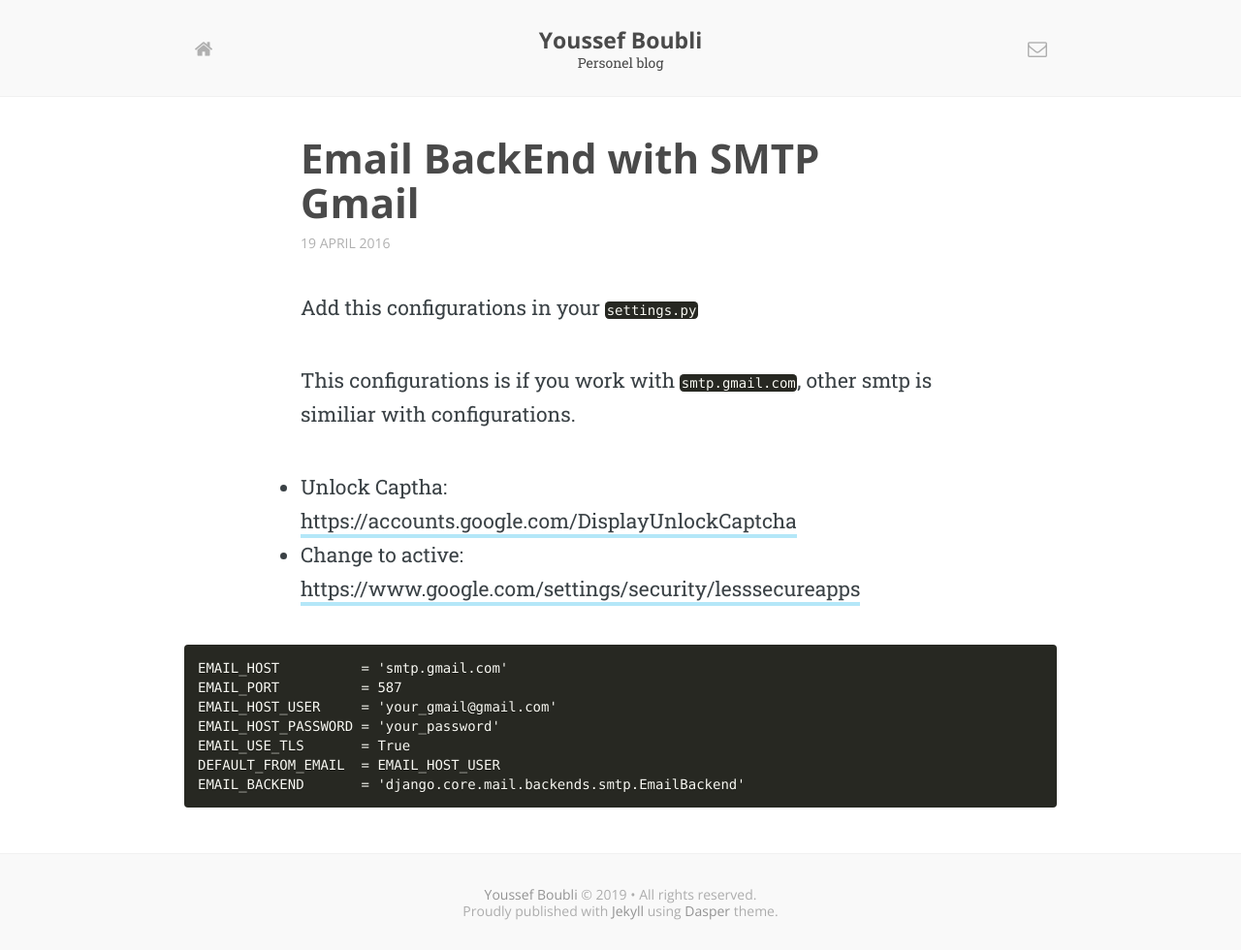
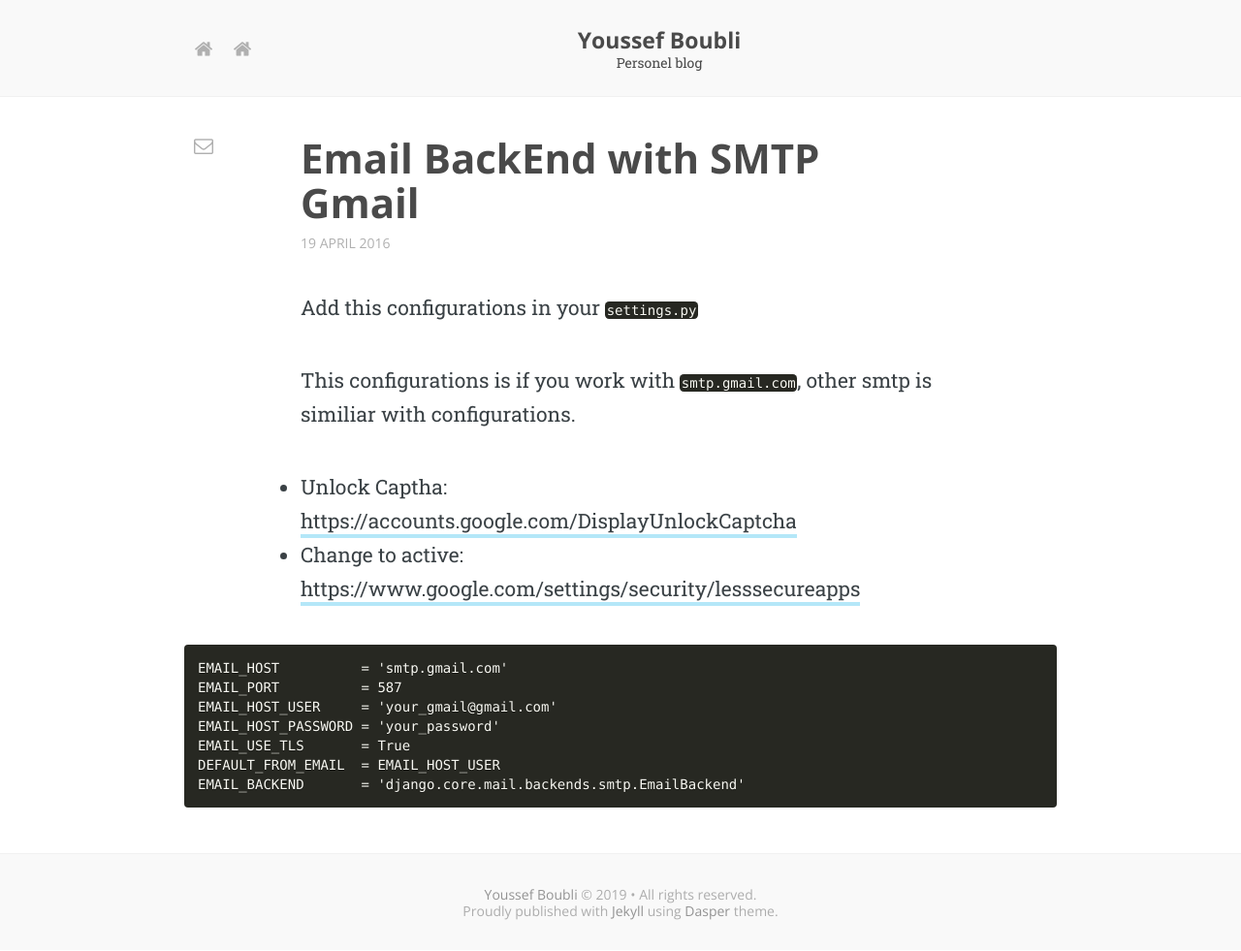
Before and after one commit to boubli/Youssef-Boubli, a Jekyll site: the page built from _posts/2016-04-19-email-backend-with-smtp-gmail.md, in a window 1280 px wide. Shown: the whole page at 97% size. Built offline with Jekyll 4.4.1, drawn with Linux system fonts in a browser that asks for light colours; some web fonts are replaced.

Commit message:
Update default.html

```diff
--- a/_layouts/default.html
+++ b/_layouts/default.html
@@ -76,6 +76,7 @@
     <section>
 
       <!-- Homepage -->
+      <a href="{{ site.baseurl }}"><i class="icon-home"></i></a>
       <a href="{{ site.baseurl }}"><i class="icon-home"></i></a>
 
       <!-- Site name & description -->
```
